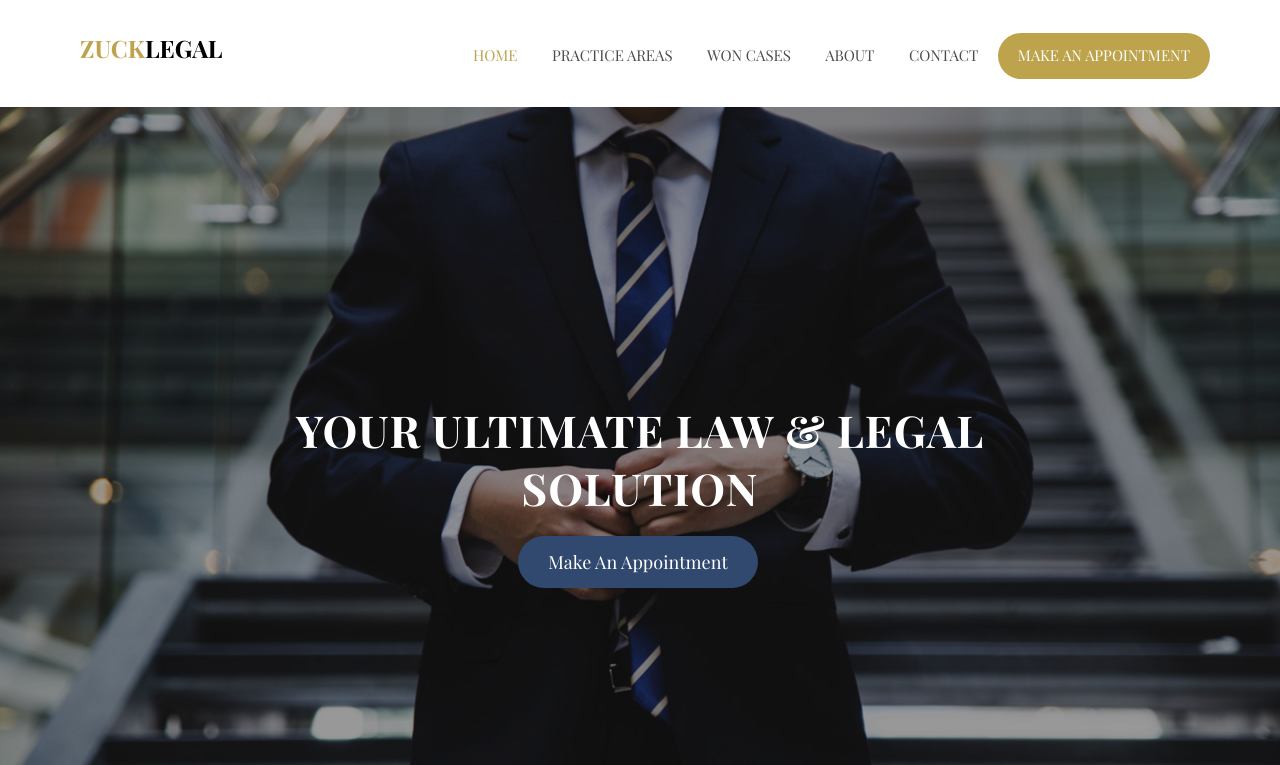
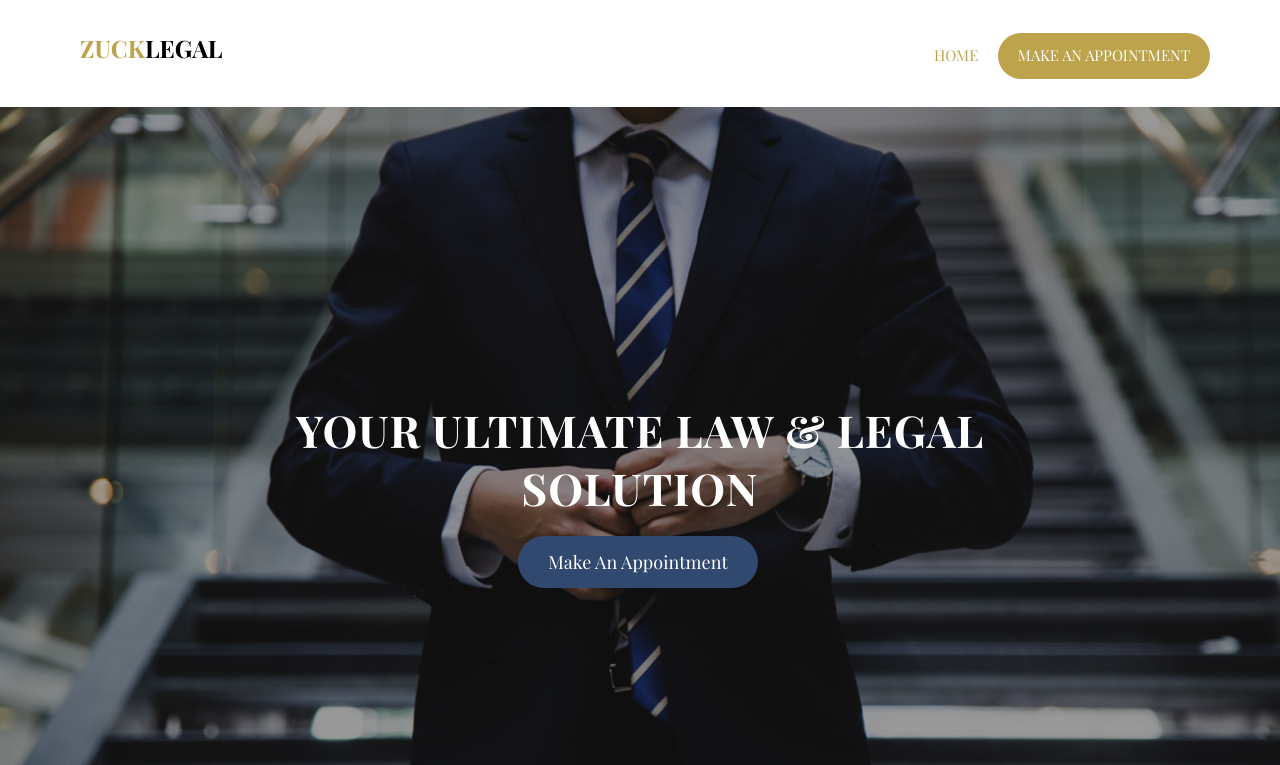
Before and after one commit to DaveLuhman/zuckLegalPublicWebsite, a website: page public/index.html in a window 1280 px wide. Shown: the top 765 px of the page. Drawn offline with nearby package versions, Linux system fonts and the light colour scheme; files whose address does not match are found by name.

Commit message:
cleaned out header links

```diff
--- a/public/index.html
+++ b/public/index.html
@@ -66,10 +66,6 @@
 					<div class="col-md-10 text-right menu-1">
 						<ul>
 							<li class="active"><a href="index.html">Home</a></li>
-							<li><a href="practice.html">Practice Areas</a></li>
-							<li><a href="won.html">Won Cases</a></li>
-							<li><a href="about.html">About</a></li>
-							<li><a href="contact.html">Contact</a></li>
 							<li class="btn-cta"><a href="#"><span>Make an Appointment</span></a></li>
 							<!-- <li class="btn-cta"><a href="#"><span>Sign Up</span></a></li> -->
 						</ul>
```
